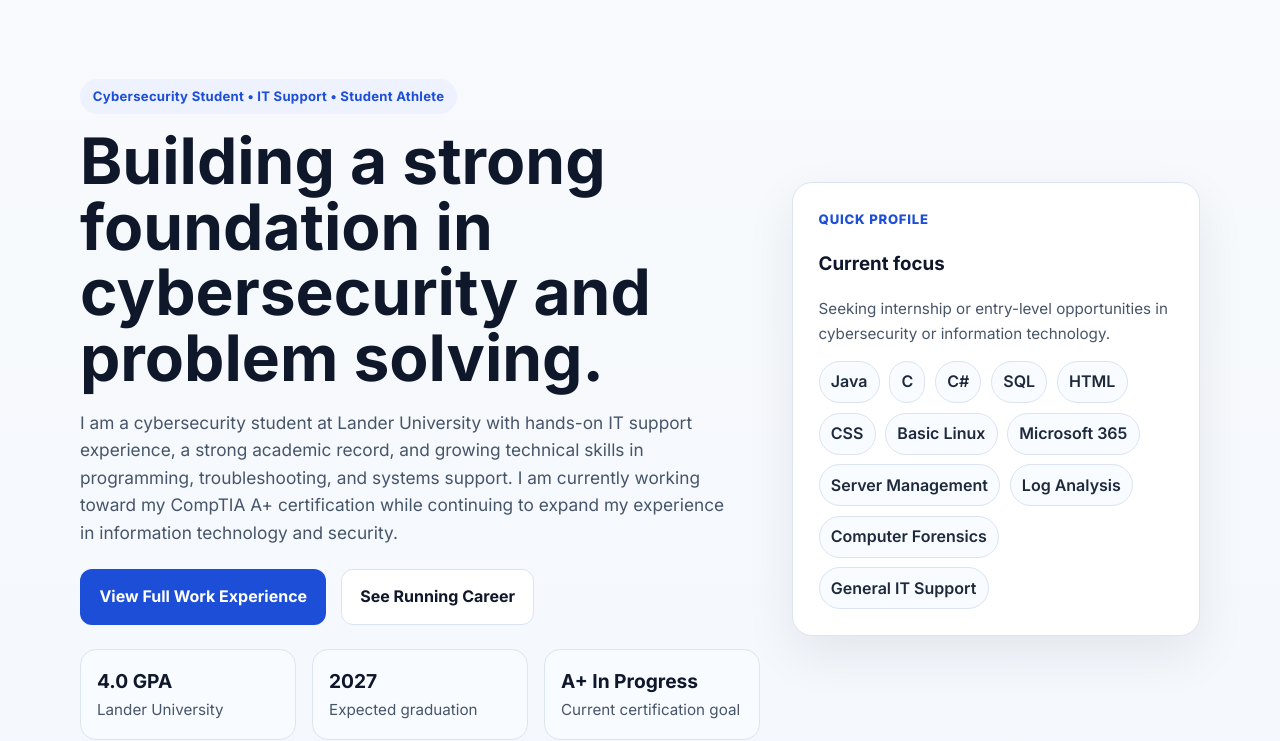
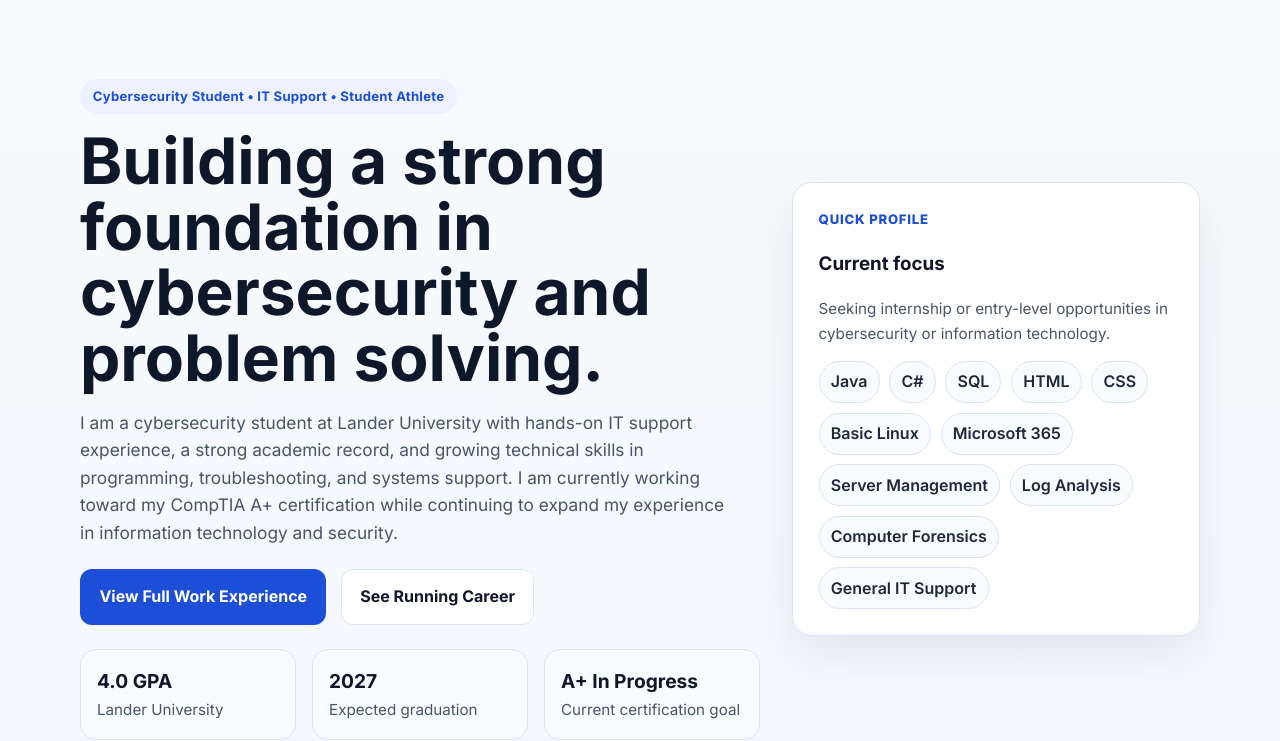
Before and after one commit to r0nning2/SethHPportfolio, a plain HTML site: page index.html in a window 1280 px wide. Shown: the part 62-803 px from the top of the page. Drawn offline with Linux system fonts and the light colour scheme.

Commit message:
Update index.html

```diff
--- a/index.html
+++ b/index.html
@@ -45,7 +45,6 @@
           <p class="meta">Seeking internship or entry-level opportunities in cybersecurity or information technology.</p>
           <div class="badge-list">
             <span class="badge">Java</span>
-            <span class="badge">C</span>
             <span class="badge">C#</span>
             <span class="badge">SQL</span>
             <span class="badge">HTML</span>
```
